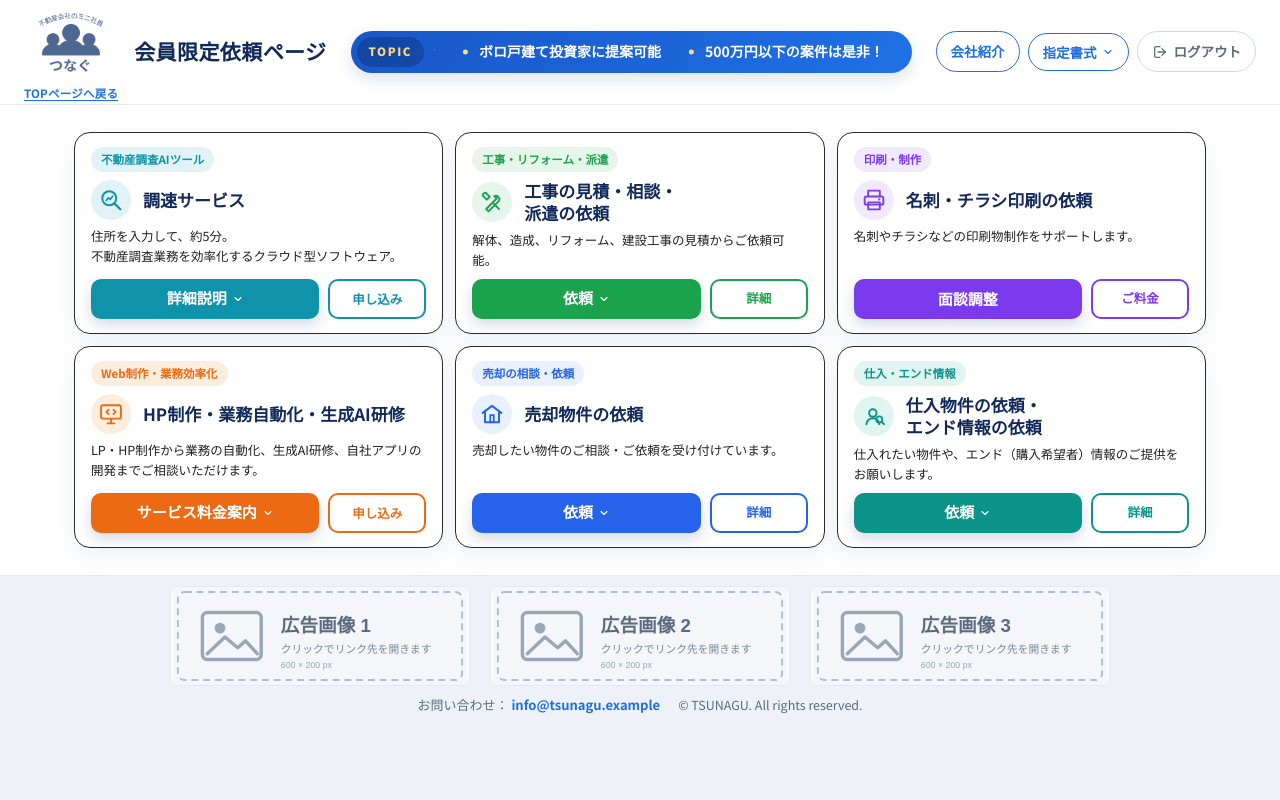
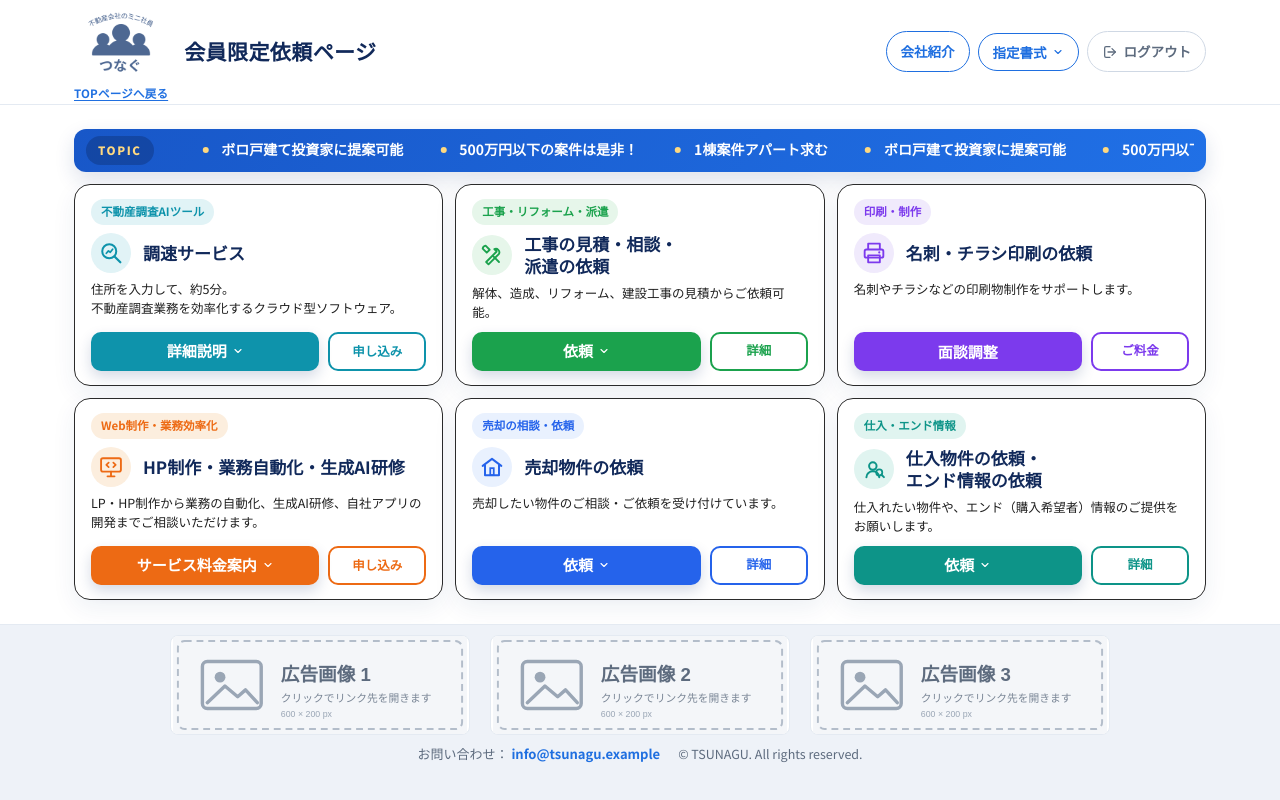
Before and after one commit to tagukichi/tsunagu, a PHP site: page / in a window 1280 px wide. Run offline with PHP 8.4, Linux system fonts and the light colour scheme.

Commit message:
TOPICをカードの上の帯に戻す（ヘッダーの横幅も元に戻す）
- ヘッダー内のTOPICを削除し、すべての端末でカードの上に表示
- TOPICを入れるために広げていたヘッダーの横幅を元に戻す（カードと端をそろえる）
- TOPICの帯を少し細くし、低い画面向けの余白を調整して、
  1366×768のノートPCまでスクロールなしで広告が見える状態を維持
- テーマのバージョンを1.4.3に変更、tsunagu-theme3.zip を作り直し

Co-Authored-By: Claude Opus 5.5 <noreply@anthropic.com>
Claude-Session: https://claude.ai/code/session_01N1BhnTiRHf3AoeJwBWiCX3

```diff
--- a/assets/css/style.css
+++ b/assets/css/style.css
@@ -445,8 +445,8 @@ h1, h2, h3, p { margin: 0; }
 .featured__btn .icon { width: 18px; height: 18px; }
 
 /* ---------- 7. サービスカード ---------- */
-/* 6枚のカードの上下の余白：画面の高さに応じて 14〜40px（低い画面でも1画面に収まる範囲） */
-.services { padding-block: clamp(14px, 3.4vh, 40px); background: #fff; }
+/* 6枚のカードの上下の余白：画面の高さに応じて 14〜36px（低い画面でも1画面に収まる範囲） */
+.services { padding-block: clamp(14px, 3vh, 36px); background: #fff; }
 .services__grid {
   display: grid;
   grid-template-columns: repeat(3, 1fr);
@@ -610,9 +610,9 @@ h1, h2, h3, p { margin: 0; }
 .topics {
   display: flex;
   align-items: center;
-  gap: 16px;
-  margin-bottom: 18px;
-  padding: 11px 16px;
+  gap: 14px;
+  margin-bottom: 12px;
+  padding: 7px 12px;
   background: linear-gradient(120deg, #1857c8 0%, #2070e6 100%);
   border-radius: 12px;
   box-shadow: 0 8px 20px rgba(20, 52, 110, .14);
@@ -621,12 +621,12 @@ h1, h2, h3, p { margin: 0; }
   flex: none;
   display: inline-flex;
   align-items: center;
-  font-size: 13px;
+  font-size: 11.5px;
   font-weight: 800;
   letter-spacing: .14em;
   color: #ffd980;
   background: rgba(8, 28, 70, .28);
-  padding: 6px 14px;
+  padding: 5px 12px;
   border-radius: 999px;
 }
 .topics__viewport { flex: 1 1 auto; overflow: hidden; }
@@ -647,7 +647,7 @@ h1, h2, h3, p { margin: 0; }
   padding: 0 24px 0 32px;
   color: #fff;
   font-weight: 700;
-  font-size: 15px;
+  font-size: 14px;
 }
 .topics__item::before {
   content: "";
@@ -672,39 +672,22 @@ h1, h2, h3, p { margin: 0; }
 body:not(.login-page) { display: flex; flex-direction: column; min-height: 100vh; }
 body.admin-bar:not(.login-page) { min-height: calc(100vh - 32px); }
 .site-footer { flex: 1 0 auto; background: #eef2f8; border-top: 1px solid var(--line); padding-top: 10px; }
-/* ヘッダーの横幅を広げ、ロゴとボタンの間にTOPICを置く（PCのみ。タブレット・スマホはカードの上） */
-.site-header .container { max-width: 1680px; }
-.topics.topics--header { display: none; }
-@media (min-width: 1025px) {
-  .topics.topics--header {
-    display: flex;
-    flex: 1 1 auto;
-    min-width: 0;
-    gap: 10px;
-    margin: 0 24px;
-    padding: 6px 8px 6px 6px;
-    border-radius: 999px;
-    box-shadow: 0 6px 16px rgba(20, 52, 110, .14);
-  }
-  .topics--header .topics__label { font-size: 11.5px; padding: 5px 12px; }
-  .topics--header .topics__item { font-size: 14px; padding: 0 18px 0 26px; }
-  .topics--header .topics__item::before { left: 10px; width: 5px; height: 5px; }
-  /* TOPICが残りの幅を使い、右のボタンは1行のまま縮めない */
-  .site-header__inner .header-actions { flex: none; flex-wrap: nowrap; }
-  .topics.topics--sp { display: none; }
-}
 /* 見える高さが小さい画面（1366×768のノートPCなど）では、1画面に収めるためタグを隠し、ロゴを一回り小さく */
 @media (min-width: 681px) and (max-height: 760px) {
-  .service-card { padding-block: 12px; }
+  .services { padding-block: 12px; }
+  .topics { margin-bottom: 10px; }
+  .service-card { padding-block: 10px; }
   .service-card__tag { display: none; }
   .service-card__head { margin-top: 0; }
-  .site-logo__img { height: 70px; }
+  .site-logo__img { height: 66px; }
   .site-header__inner { min-height: 0; }
 }
 /* さらに低い画面（ブックマークバー表示の1366×768など） */
 @media (min-width: 681px) and (max-height: 640px) {
   .site-logo__img { height: 58px; }
-  .service-card { padding-block: 10px; }
+  .services { padding-block: 10px; }
+  .topics { padding-block: 5px; margin-bottom: 8px; }
+  .service-card { padding-block: 8px; }
   .services__grid { gap: 10px; }
 }
 .site-footer__bottom {
--- a/index.html
+++ b/index.html
@@ -22,17 +22,7 @@
 			</a>
 							<h1 class="site-title">会員限定依頼ページ</h1>
 					</div>
-				<div class="topics topics--header">
-			<span class="topics__label">TOPIC</span>
-			<div class="topics__viewport">
-				<ul class="topics__track">
-											<li class="topics__item">1棟案件アパート求む</li>
-											<li class="topics__item">ボロ戸建て投資家に提案可能</li>
-											<li class="topics__item">500万円以下の案件は是非！</li>
-									</ul>
-			</div>
-		</div>
-				<button type="button" class="header-toggle" aria-label="メニューを開く" aria-expanded="false" aria-controls="header-nav">
+		<button type="button" class="header-toggle" aria-label="メニューを開く" aria-expanded="false" aria-controls="header-nav">
 			<span class="header-toggle__bar"></span>
 		</button>
 		<nav class="header-actions" id="header-nav">
@@ -67,8 +57,7 @@
 	<section class="services" id="menu">
 		<div class="container">
 
-						<!-- TOPIC（タブレット・スマホ用。PCはヘッダー内に表示） -->
-			<div class="topics topics--sp" data-reveal>
+						<div class="topics" data-reveal>
 				<span class="topics__label">TOPIC</span>
 				<div class="topics__viewport">
 					<ul class="topics__track">
--- a/wordpress-theme/tsunagu/functions.php
+++ b/wordpress-theme/tsunagu/functions.php
@@ -4,7 +4,7 @@
  */
 if ( ! defined( 'ABSPATH' ) ) exit;
 
-define( 'TSUNAGU_VER', '1.4.2' );
+define( 'TSUNAGU_VER', '1.4.3' );
 
 require_once get_theme_file_path( 'inc/helpers.php' );
 require_once get_theme_file_path( 'inc/defaults.php' );
--- a/wordpress-theme/tsunagu/style.css
+++ b/wordpress-theme/tsunagu/style.css
@@ -4,7 +4,7 @@ Theme URI: https://example.com/
 Author: つなぐ
 Author URI: https://example.com/
 Description: つなぐ会員向け「依頼ページ」専用テーマ。ACF（Advanced Custom Fields）で文言・リンク・PDF・ポップアップ・TOPICを編集でき、会員ログイン（ID/PASS）による閲覧制限に対応します。ACF未導入でも初期内容で表示されます。
-Version: 1.4.2
+Version: 1.4.3
 Requires at least: 6.0
 Tested up to: 6.6
 Requires PHP: 7.4
--- a/wordpress-theme/tsunagu/template-parts/content-tsunagu.php
+++ b/wordpress-theme/tsunagu/template-parts/content-tsunagu.php
@@ -15,8 +15,7 @@ $order_sp = tsunagu_card_order( 'cards_order_sp', $d['cards_order_sp'] );
 		<div class="container">
 
 			<?php if ( ! empty( $topics ) ) : ?>
-			<!-- TOPIC（タブレット・スマホ用。PCはヘッダー内に表示） -->
-			<div class="topics topics--sp" data-reveal>
+			<div class="topics" data-reveal>
 				<span class="topics__label">TOPIC</span>
 				<div class="topics__viewport">
 					<ul class="topics__track">
```
Also changed, not shown: wordpress-theme/tsunagu/assets/css/style.css (+15 -32 lines), wordpress-theme/tsunagu/header.php (+0 -14 lines), 1 other file.
